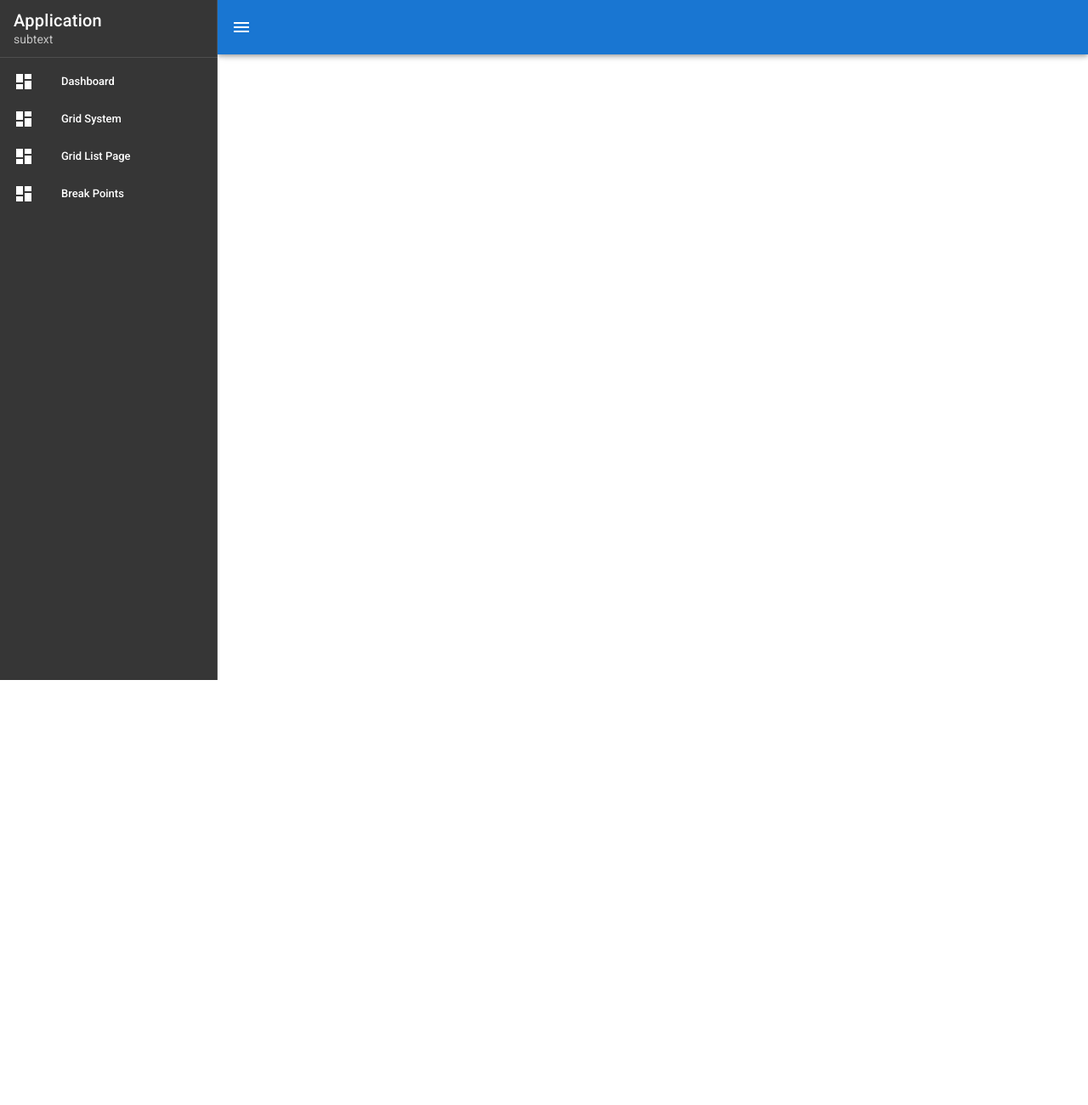
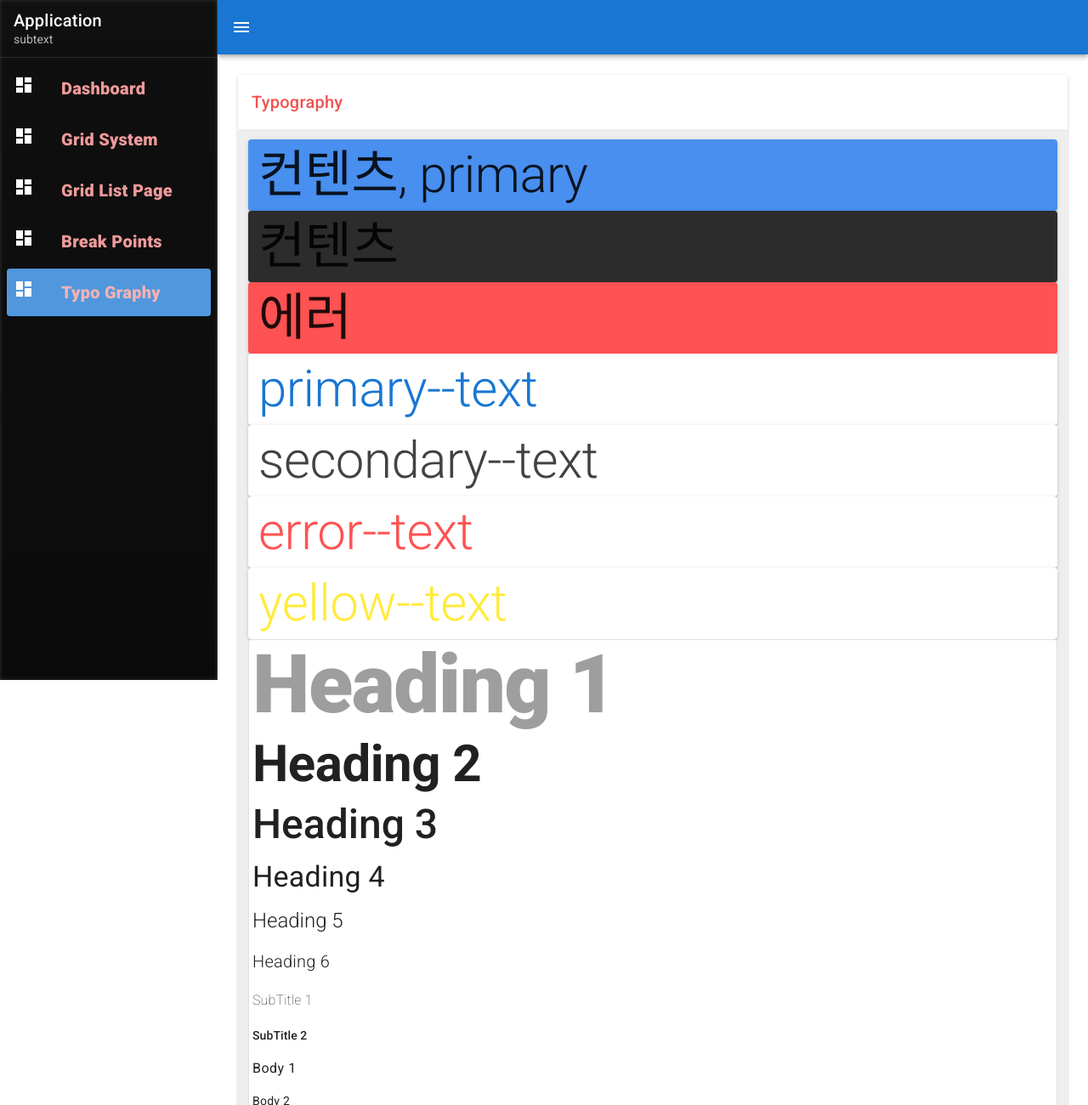
Before and after one commit to kkong3456/vuetify_test, a Vue app: page /typo-graphy in a window 1280 px wide. Shown: the top 1300 px of the page at 85% size. Before the commit the page ends 800 px from the top, so only its background shows below. Built offline with nearby package versions, Linux system fonts and the light colour scheme.

Commit message:
기본편 거의 완료

```diff
--- a/src/App.vue
+++ b/src/App.vue
@@ -1,19 +1,29 @@
 <template>
-  <v-app >
+  <v-app>
     <v-app-bar
       app
       color="primary"
       dark
     >
-      <v-app-bar-nav-icon @click="drawer=!drawer"></v-app-bar-nav-icon>
-      <v-spacer/>
+      <v-app-bar-nav-icon @click="drawer=!drawer" />
+      <v-spacer />
     </v-app-bar>
     <v-navigation-drawer
+      v-if="$vuetify.breakpoint.mdAndUp"
       v-model="drawer"
       dark
+      :src="require('@/assets/drawermenu.webp')"
       app
-      v-if="$vuetify.breakpoint.lgAndUp"
     >
+      <template
+        #img="props"
+      >
+        <v-img
+          :gradient="gradient"
+          v-bind="props"
+        >
+        </v-img>
+      </template>
       <v-list-item>
         <v-list-item-content>
           <v-list-item-title class="text-h6">
@@ -36,13 +46,17 @@
           :key="item.title"
           link
           :to="item.to"
+          active-class="primary"
+          class="py-1"
         >
           <v-list-item-icon>
             <v-icon>{{ item.icon }}</v-icon>
           </v-list-item-icon>
 
           <v-list-item-content>
-            <v-list-item-title>{{ item.title }}</v-list-item-title>
+            <v-list-item-title class="text-h6 py-2 red--text text--lighten-3 font-weight-black">
+              {{ item.title }}
+            </v-list-item-title>
           </v-list-item-content>
         </v-list-item>
       </v-list>
@@ -64,12 +78,14 @@ export default {
   data () {
     return {
       drawer:true,
+      gradient:'rgba(0,0,0,.7),rgba(0,0,0,.8)',
 
       items: [
         { title: 'Dashboard', icon: 'mdi-view-dashboard', to:'/' },
         { title:'Grid System',icon:'mdi-view-dashboard',to:'/grid-system'},
         { title:'Grid List Page',icon:'mdi-view-dashboard',to:'/grid-list-page'},
         { title:'Break Points', icon:'mdi-view-dashboard',to:'/break-points'},
+        { title:'Typo Graphy', icon:'mdi-view-dashboard', to:'/typo-graphy'},
       ],
       right: null,
     }
--- a/src/plugins/vuetify.js
+++ b/src/plugins/vuetify.js
@@ -6,5 +6,29 @@ Vue.use(Vuetify);
 export default new Vuetify({
   breakpoint:{
     mobileBreakpoint:'xs'
+  },
+  theme:{
+    themes: {
+      light: {
+        // primary: '#1976D2',
+        primary:'#1976d2',
+        secondary: '#424242',
+        accent: '#82B1FF',
+        error: '#FF5252',
+        info: '#2196F3',
+        success: '#4CAF50',
+        warning: '#FB8C00',
+      },
+      dark: {
+        // primary: '#2196F3',
+        primary:'#00FF00',
+        secondary: '#424242',
+        accent: '#FF4081',
+        error: '#FF5252',
+        info: '#2196F3',
+        success: '#4CAF50',
+        warning: '#FB8C00',
+      },
+    },
   }
 });
--- a/src/router/index.js
+++ b/src/router/index.js
@@ -4,6 +4,7 @@ import Dashboard from '@/views/Dashboard'
 import GridSystem from '@/views/GridSystem'
 import GridListPage from '@/views/GridListPage'
 import BreakPoints from '@/views/BreakPoints'
+import TypoGraphy from '@/views/TypoGraphy'
 
 Vue.use(VueRouter)
 
@@ -27,7 +28,12 @@ const routes=[
     path:'/break-points',
     name:'BreakPoints',
     component:BreakPoints,
-    }
+  },
+  {
+    path:'/typo-graphy',
+    name:'TypoGraphy',
+    component:TypoGraphy
+  },
 ]
 
 const router=new VueRouter({
--- a/src/views/BreakPoints.vue
+++ b/src/views/BreakPoints.vue
@@ -2,19 +2,19 @@
   <v-container>
     <v-card>
       <v-card-title>
-        $vuetify.breakpoint.name : {{$vuetify.breakpoint.name}}
+        $vuetify.breakpoint.name : {{ $vuetify.breakpoint.name }}
       </v-card-title>
       <v-container class="grey lighten-3">
         <v-card
           class="pa-3"
           outlined
-          v-bind:height="height"
+          :height="height"
         >
           콘텐츠
         </v-card>
         <v-card class="mt-5">
           <v-card-title>
-            $vuetify.breakpoint.mobile : {{$vuetify.breakpoint.mobile}} : {{$vuetify.breakpoint.mobileBreakpoint}}
+            $vuetify.breakpoint.mobile : {{ $vuetify.breakpoint.mobile }} : {{ $vuetify.breakpoint.mobileBreakpoint }}
           </v-card-title>
           <v-container class="grey lighten-3">
             <v-dialog
@@ -42,10 +42,10 @@
                   아유 오케이?a commodo consequat. Duis aute irure dolor in reprehenderit in voluptate velit esse cillum dolore eu fugiat nulla pariatur. Excepteur sint occaecat cupidatat non proident, sunt in culpa qui officia deserunt mollit anim id est laborum.
                 </v-card-text>
 
-                <v-divider></v-divider>
+                <v-divider />
 
                 <v-card-actions>
-                  <v-spacer></v-spacer>
+                  <v-spacer />
                   <v-btn
                     color="primary"
                     text
@@ -69,17 +69,15 @@
           class="pa-3"
           outlined
         >
-            $vuetify.breakpoint.name : {{$vuetify.breakpoint.name}}<br/>
-            $vuetify.breakpoint.lg:{{$vuetify.breakpoint.mdAndUp}}<br/>
-            $vuetify.breakpoint.width : {{$vuetify.breakpoint.width}}<br/>
-            $vuetify.breakpoint.height: {{$vuetify.breakpoint.height}}<br/>
-            $vuetify.breakpoint.thresholds:{{$vuetify.breakpoint.thresholds}}<br/>
-
+          $vuetify.breakpoint.name : {{ $vuetify.breakpoint.name }}<br>
+          $vuetify.breakpoint.lg:{{ $vuetify.breakpoint.mdAndUp }}<br>
+          $vuetify.breakpoint.width : {{ $vuetify.breakpoint.width }}<br>
+          $vuetify.breakpoint.height: {{ $vuetify.breakpoint.height }}<br>
+          $vuetify.breakpoint.thresholds:{{ $vuetify.breakpoint.thresholds }}<br>
         </v-card>
       </v-container>
     </v-card>
   </v-container>
-
 </template>
 <script>
 export default {
--- a/src/views/GridListPage.vue
+++ b/src/views/GridListPage.vue
@@ -8,7 +8,6 @@
         sm="6"
         md="4"
         lg="2"
-
       >
         <v-card
           class="pa-3"
--- /dev/null
+++ b/src/views/TypoGraphy.vue
@@ -0,0 +1,109 @@
+<template>
+  <v-container>
+    <v-card>
+      <v-card-title
+
+        class="red--text text--lighten-1 "
+      >
+        Typography
+      </v-card-title>
+      <v-container
+        class="grey lighten-3 d-none d-sm-block"
+      >
+        <v-card
+          class="pa-3 text-h2 primary lighten-1 d-sm-none d-md-block"
+        >
+          컨텐츠, primary
+        </v-card>
+        <v-card
+          class="pa-3 text-h2 secondary darken-1"
+        >
+          컨텐츠
+        </v-card>
+        <v-card
+          class="pa-3 text-h2 error"
+        >
+          에러
+        </v-card>
+
+        <v-card
+          class="pa-3 text-h2 primary--text"
+        >
+          primary--text
+        </v-card>
+        <v-card
+          class="pa-3 text-h2 secondary--text"
+        >
+          secondary--text
+        </v-card>
+        <v-card
+          class="pa-3 text-h2 error--text"
+        >
+          error--text
+        </v-card>
+        <v-card
+          class="pa-3 text-h2 yellow--text"
+        >
+          yellow--text
+        </v-card>
+        <v-card
+          class="pa-1"
+          outlined
+        >
+          <p class="text-h3 text-sm-h1 font-weight-black text--disabled">
+            Heading 1
+          </p>
+          <p class="text-h4 text-sm-h2 font-weight-bold">
+            Heading 2
+          </p>
+          <p class="text-h5 text-sm-h3 font-weight-medium">
+            Heading 3
+          </p>
+          <p class="text-h6 text-sm-h4 font-weight-regular">
+            Heading 4
+          </p>
+          <p class="text-subtitle-1 text-sm-h5 font-weight-light">
+            Heading 5
+          </p>
+          <p class="text-subtitle-2 text-sm-h6 font-weight-light">
+            Heading 6
+          </p>
+          <p class="text-subtitle-1 font-weight-thin">
+            SubTitle 1
+          </p>
+          <p class="text-subtitle-2">
+            SubTitle 2
+          </p>
+          <p class="text-body-1">
+            Body 1
+          </p>
+          <p class="text-body-2">
+            Body 2
+          </p>
+          <p class="text-button">
+            Button
+          </p>
+          <v-btn class="text-button">
+            Button
+          </v-btn>
+          <p class="text-caption">
+            Caption
+          </p>
+
+          <p class="text-justify">
+            Morbi mattis ullamcorper velit. Donec orci lectus, aliquam ut, faucibus non, euismod id, nulla. Fusce convallis metus id felis luctus adipiscing. Aenean massa. Vestibulum purus quam, scelerisque ut, mollis sed, nonummy id, metus. Nulla consequat massa quis enim. Praesent venenatis metus at tortor pulvinar varius. Donec venenatis vulputate lorem. Phasellus accumsan cursus velit. Pellentesque ut neque.
+          </p>
+        </v-card>
+      </v-container>
+    </v-card>
+  </v-container>
+</template>
+<script>
+export default {
+
+}
+</script>
+
+<style scoped>
+
+</style>
```
Also changed, not shown: src/views/GridSystem.vue (+4 -5 lines), src/assets/drawermenu.webp (added), src/components/HelloWorld.vue (indentation only), src/views/Home.vue (indentation only). Lines whose indentation alone changed are shown as unchanged.
